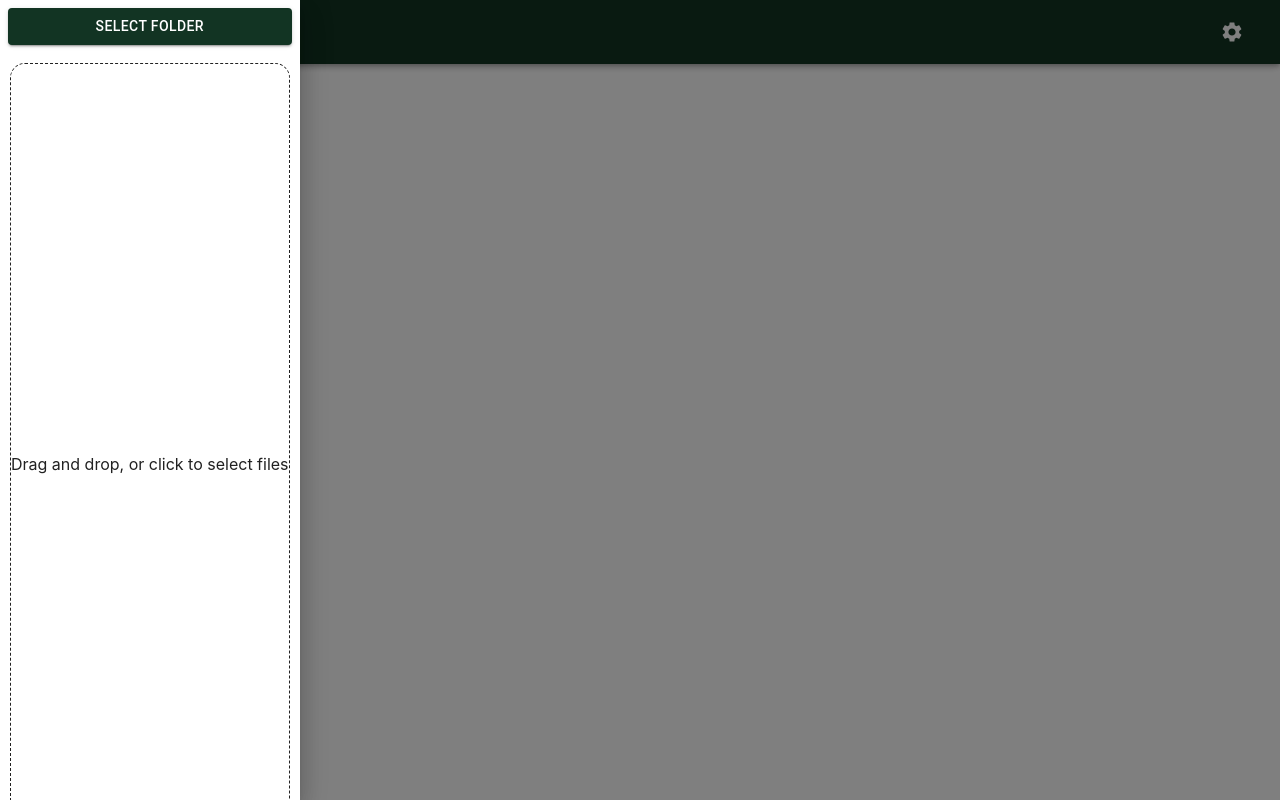
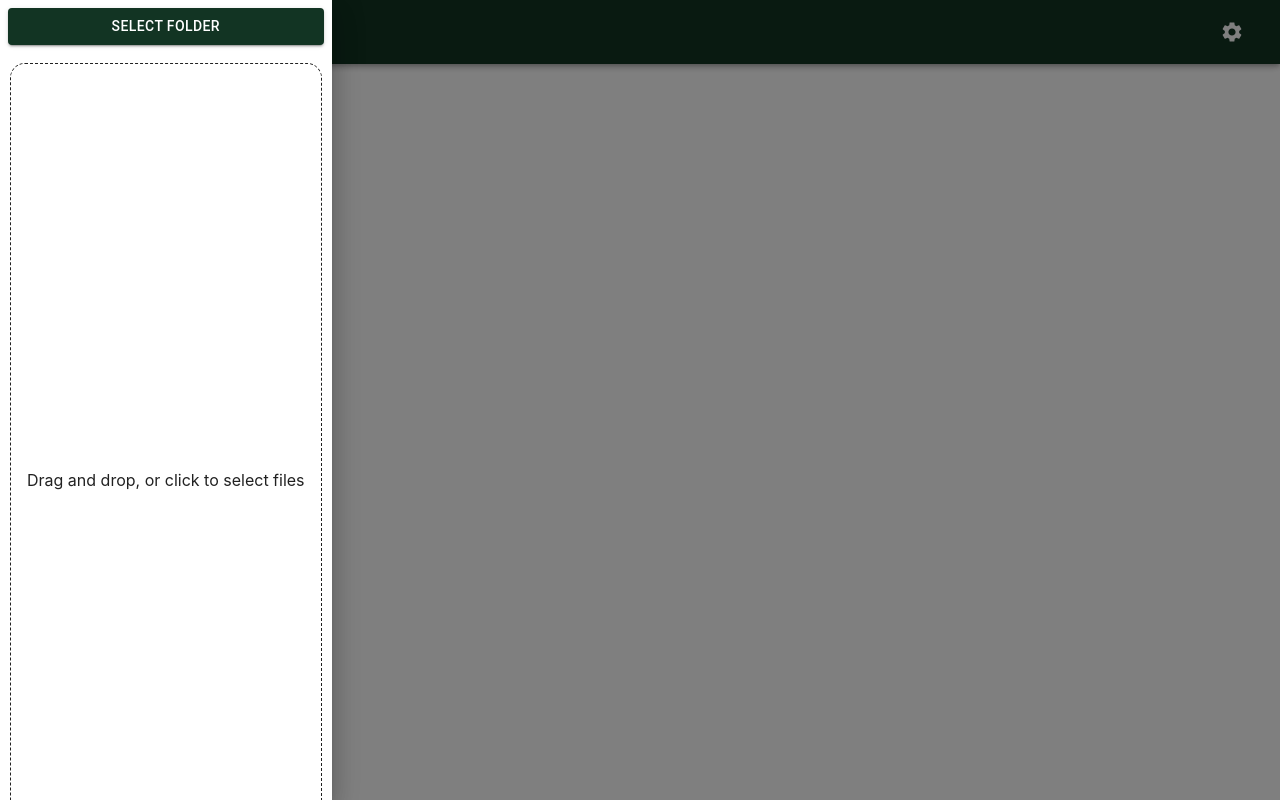
Before and after one commit to OverCry/Reader, a React app: page / in a window 1280 px wide. Built offline with nearby package versions, Linux system fonts and the light colour scheme.

Commit message:
Add padding on text; Change background colour

```diff
--- a/src/App.tsx
+++ b/src/App.tsx
@@ -62,7 +62,7 @@ function App() {
               </IconButton>
             </Toolbar>
           </AppBar>
-          <Box component='main' sx={{ pt: 8 }}>
+          <Box component='main' sx={{ pt: 8 }} style={{ backgroundColor: 'gray' }}>
             <DisplayContent />
           </Box>
           <ViewMenu />
--- a/src/components/Edits/Settings.tsx
+++ b/src/components/Edits/Settings.tsx
@@ -57,7 +57,6 @@ const Settings = () => {
         onClose: closeDraw,
       }}
     >
-      {/* <div id='youtube' style={{ padding: '10px', borderRadius: '5px' }}> */}
       <Card id='youtube' sx={{ minWidth: 275 }}>
         <CardHeader title='Player' />
         <CardActions>
--- a/src/components/MainPage/DisplayContent.tsx
+++ b/src/components/MainPage/DisplayContent.tsx
@@ -73,7 +73,6 @@ const separateFilesByDirectory = (
     }
     return each;
   });
-  console.log('WAH secondSplit', secondSplit);
 
   return secondSplit;
 };
--- a/src/components/Upload/ViewMenu.tsx
+++ b/src/components/Upload/ViewMenu.tsx
@@ -40,7 +40,6 @@ const ViewMenu = () => {
 
         return newFile;
       });
-      console.log('WAHA providedFormattedList', providedFormattedList);
       setFiles(providedFormattedList as FileWithPath[]);
       closeDraw();
     }
@@ -81,7 +80,7 @@ const ViewMenu = () => {
 
       <div {...getRootProps({ className: 'dropzone' })} className={style.dropzone}>
         <input {...getInputProps()} />
-        Drag and drop, or click to select files
+        <Box m={2}>Drag and drop, or click to select files</Box>
       </div>
       <Box m={1}>
         <Button className={style.button} fullWidth variant='contained' component='span' onClick={resetImages}>
```
